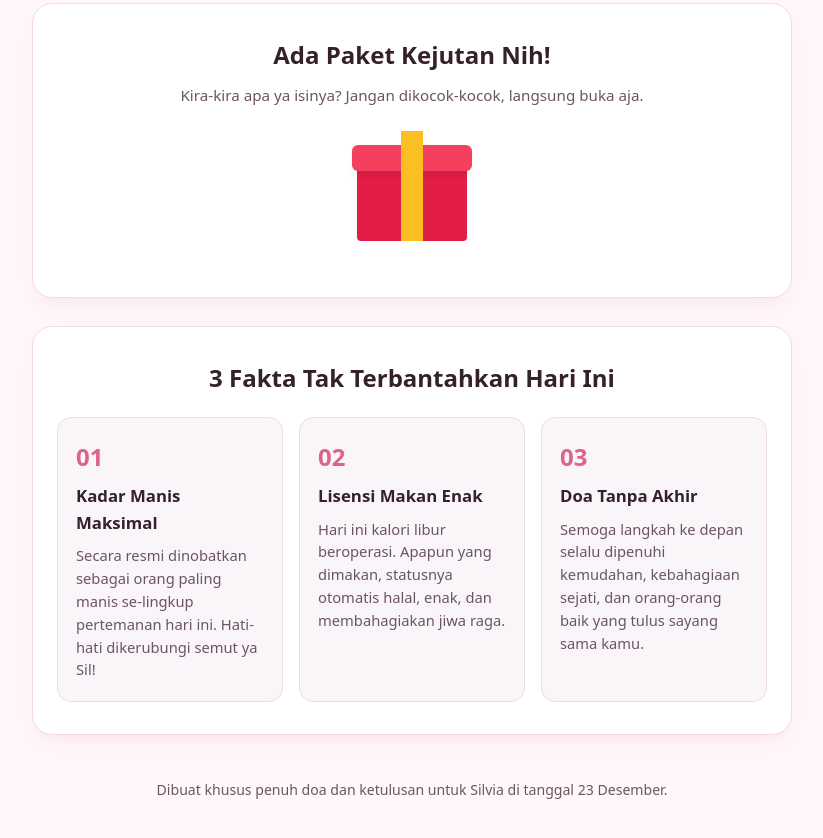
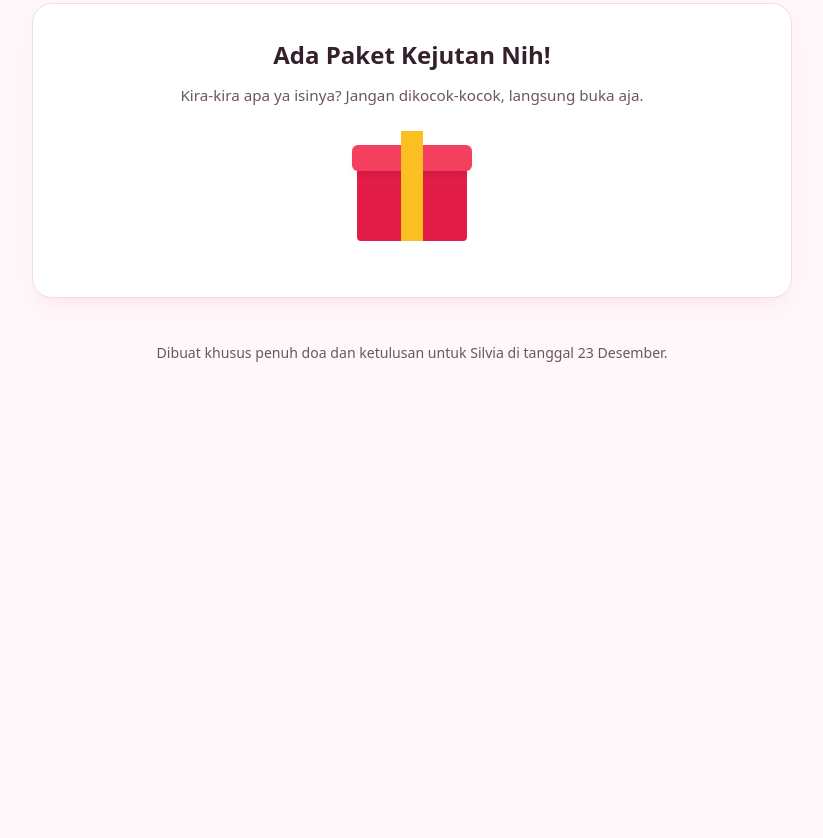
Before and after one commit to dikah4300/ultah-silvia-23-desember, a plain HTML site: page index.html in a window 1280 px wide. Shown: the part 725-1563 px from the top of the page, without its empty margins (228-1051 px from the left). After the commit the page ends 1137 px from the top, so only its background shows below. Drawn offline with Linux system fonts and the light colour scheme.

Commit message:
remove: hilangkan section 3 fakta tak terbantahkan hari ini

```diff
--- a/index.html
+++ b/index.html
@@ -63,30 +63,6 @@
           </p>
         </div>
       </section>
-
-      <!-- Section Ucapan Lucu & Manis (Fun Cards) -->
-      <section class="fun-wishes-section" aria-label="Kartu Ucapan Lucu dan Manis">
-        <h2 class="section-title">3 Fakta Tak Terbantahkan Hari Ini</h2>
-        <div class="cards-grid">
-          <article class="wish-card">
-            <div class="card-number">01</div>
-            <h3 class="card-heading">Kadar Manis Maksimal</h3>
-            <p class="card-desc">Secara resmi dinobatkan sebagai orang paling manis se-lingkup pertemanan hari ini. Hati-hati dikerubungi semut ya Sil!</p>
-          </article>
-
-          <article class="wish-card">
-            <div class="card-number">02</div>
-            <h3 class="card-heading">Lisensi Makan Enak</h3>
-            <p class="card-desc">Hari ini kalori libur beroperasi. Apapun yang dimakan, statusnya otomatis halal, enak, dan membahagiakan jiwa raga.</p>
-          </article>
-
-          <article class="wish-card">
-            <div class="card-number">03</div>
-            <h3 class="card-heading">Doa Tanpa Akhir</h3>
-            <p class="card-desc">Semoga langkah ke depan selalu dipenuhi kemudahan, kebahagiaan sejati, dan orang-orang baik yang tulus sayang sama kamu.</p>
-          </article>
-        </div>
-      </section>
     </main>
 
     <footer class="page-footer">
```
